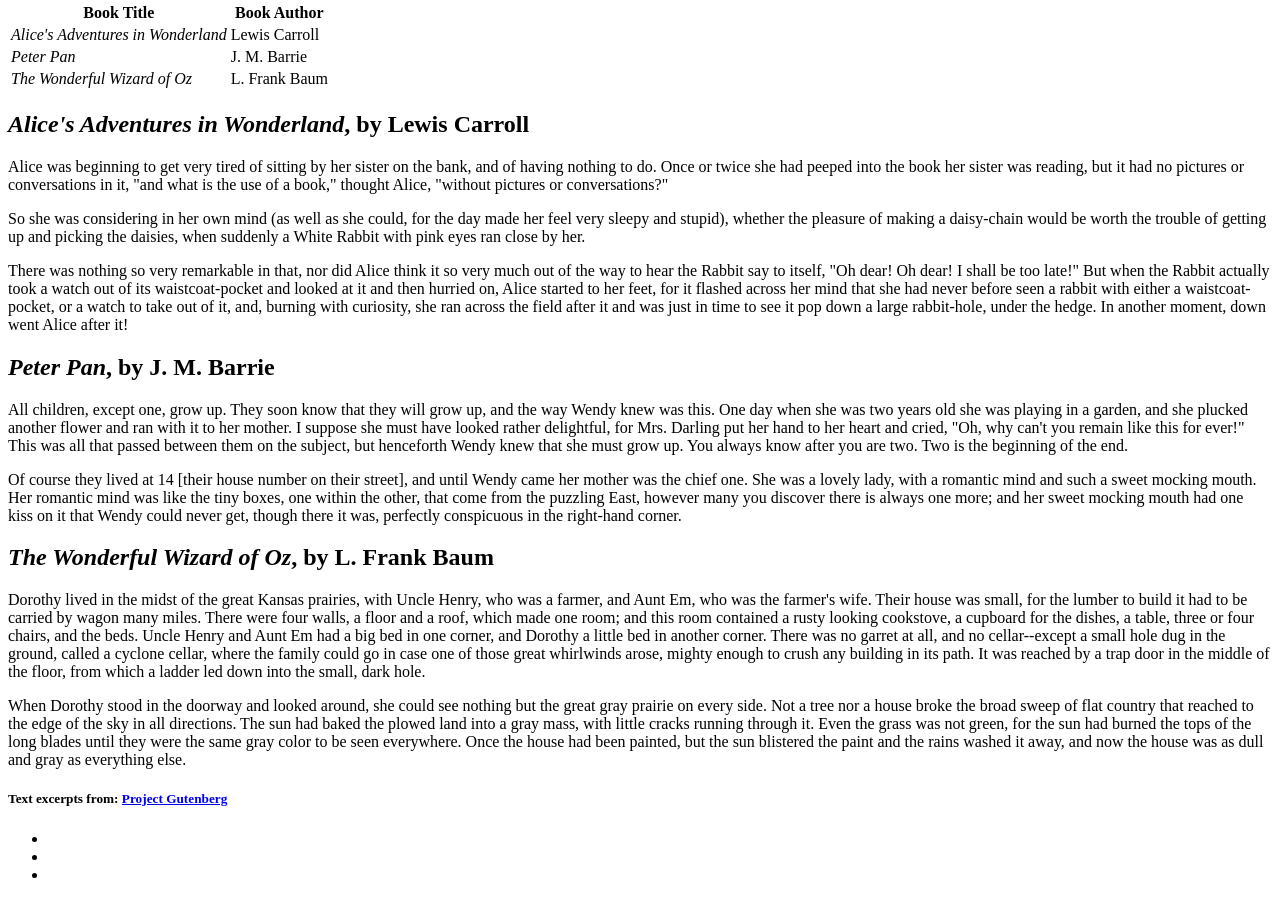
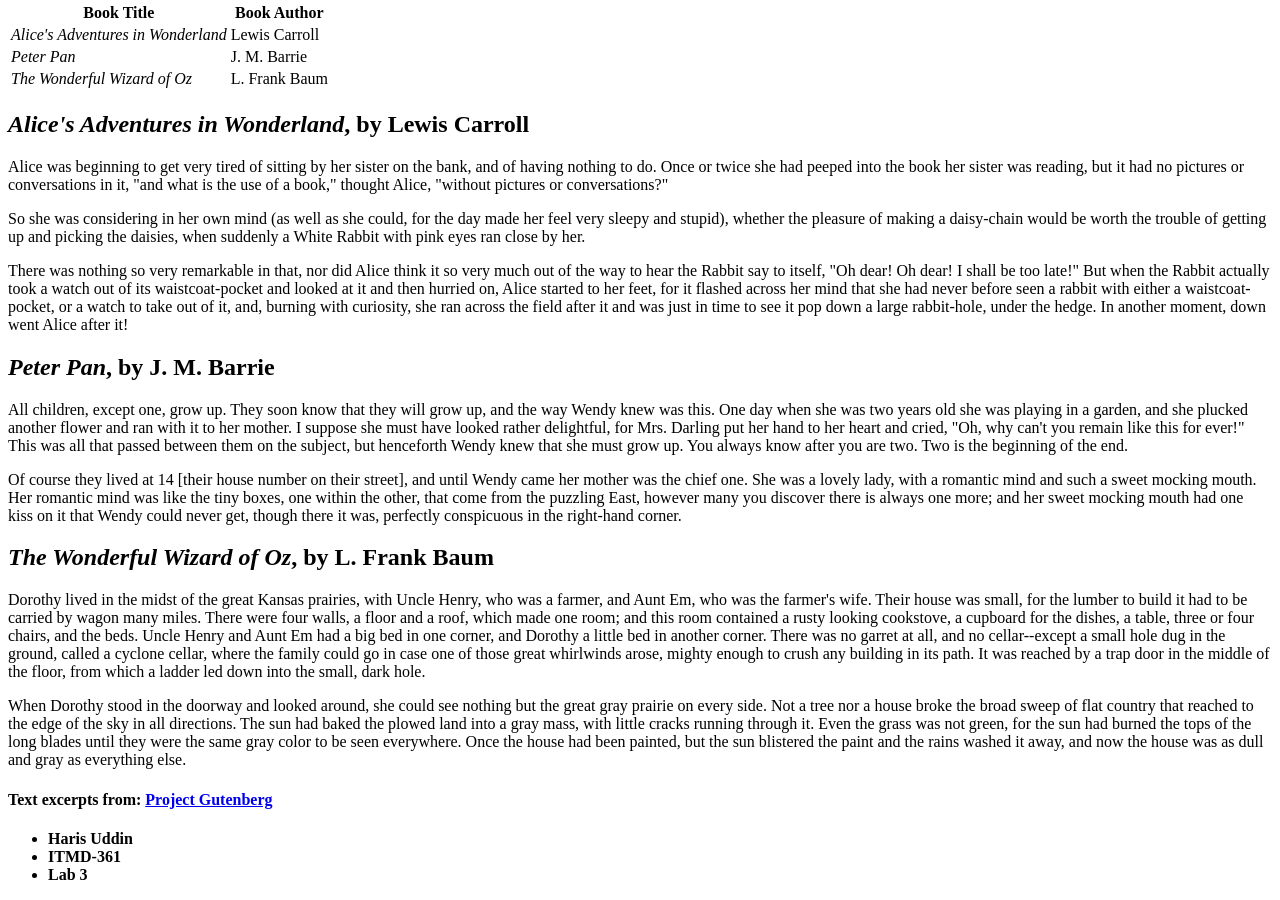
Before and after one commit to huddin/ITMD-Lab3, a plain HTML site: page index.html in a window 1280 px wide. Shown: the part 79-979 px from the top of the page. Drawn offline with Linux system fonts and the light colour scheme.

Commit message:
lists data added

```diff
--- a/index.html
+++ b/index.html
@@ -73,11 +73,11 @@
     seen everywhere. Once the house had been painted, but the sun blistered the paint and the rains washed it away, and
     now the house was as dull and gray as everything else.
   </p>
-  <h5>Text excerpts from: <a href="http://www.gutenberg.org">Project Gutenberg</a></h5>
+  <h4>Text excerpts from: <a href="http://www.gutenberg.org">Project Gutenberg</a></h4>
   <ul>
-    <li></li>
-    <li></li>
-    <li></li>
+    <li><strong>Haris Uddin</strong></li>
+    <li><strong>ITMD-361</strong></li>
+    <li><strong>Lab 3</strong></li>
   </ul>
 </body>
 
```
